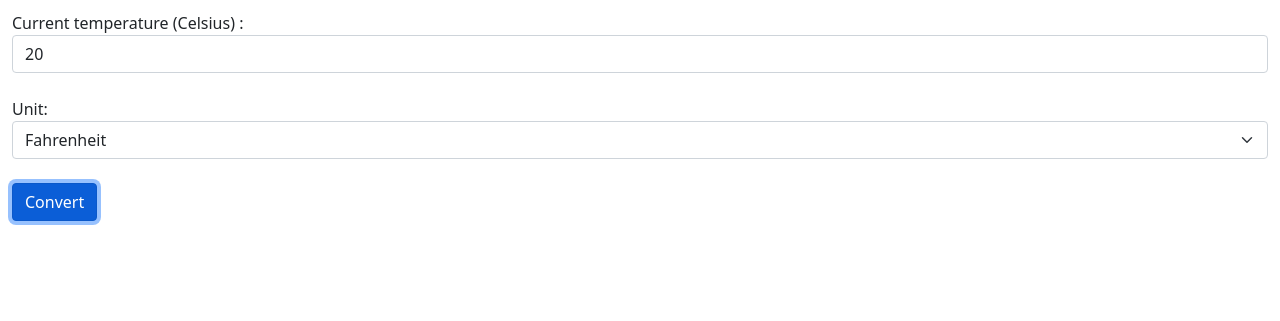
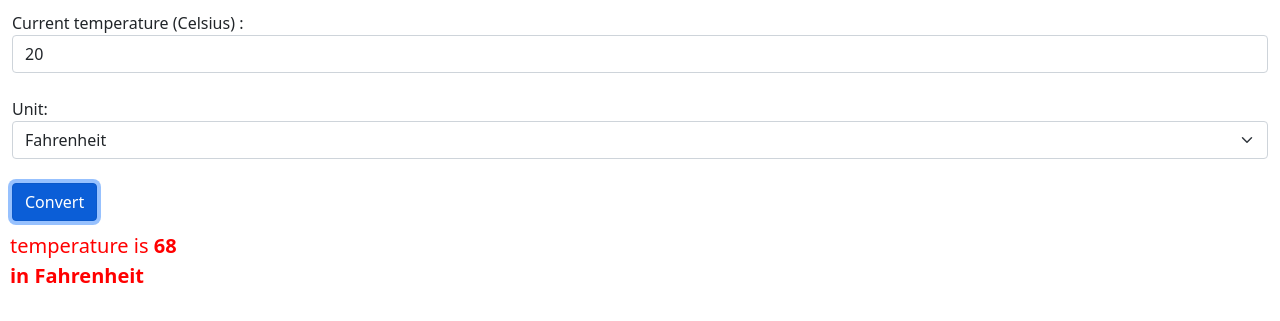
Before and after one commit to beagoodpoiz/ex5a, a plain HTML site: page index.html in a window 1280 px wide. Both pictures are taken after a click on the button "Convert". Shown: the part 269-590 px from the top of the page. Drawn offline with nearby package versions, Linux system fonts and the light colour scheme.

Commit message:
display the result in <div>

```diff
--- a/index.html
+++ b/index.html
@@ -74,7 +74,7 @@
 			   var result = calculate(t,u);
 
 			   //alert("Temperature is "+t1+" in "+u1);
-			   $("result").html("temperature is <b>"+result.temp+"</br> in " +result.unit);
+			   $("#result").html("temperature is <b>"+result.temp+"</br> in " +result.unit);
 			});
 		});
 	</script>
```
